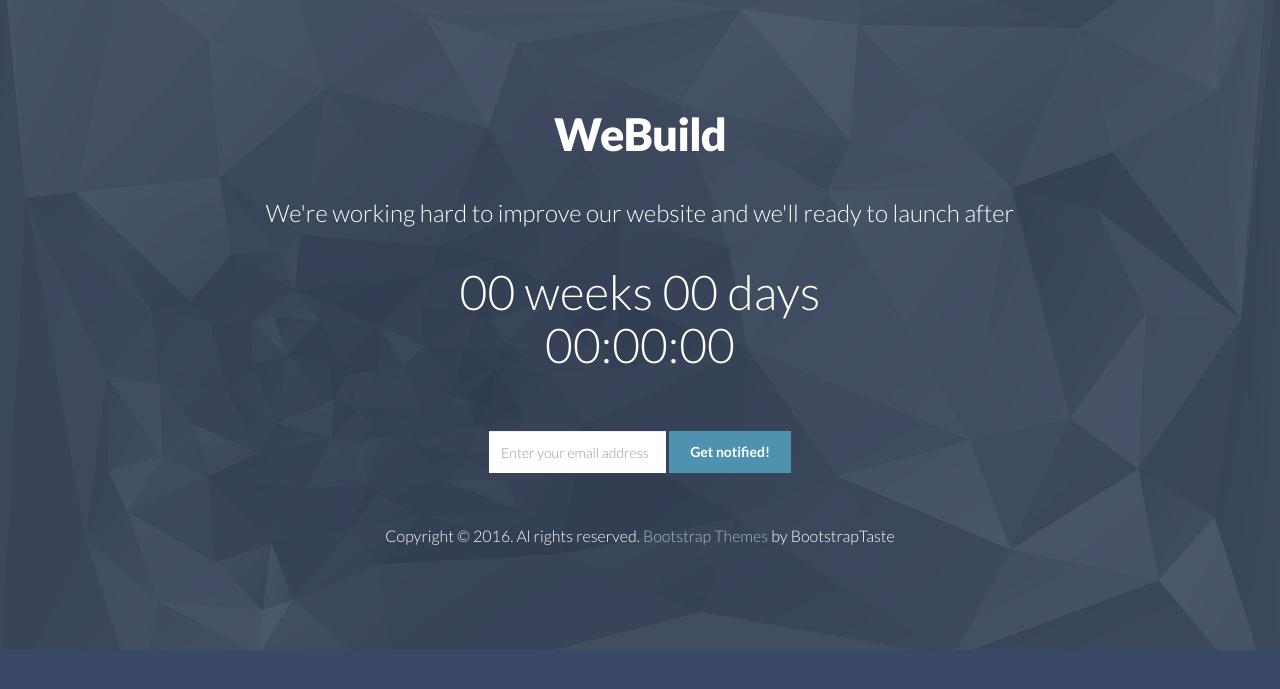
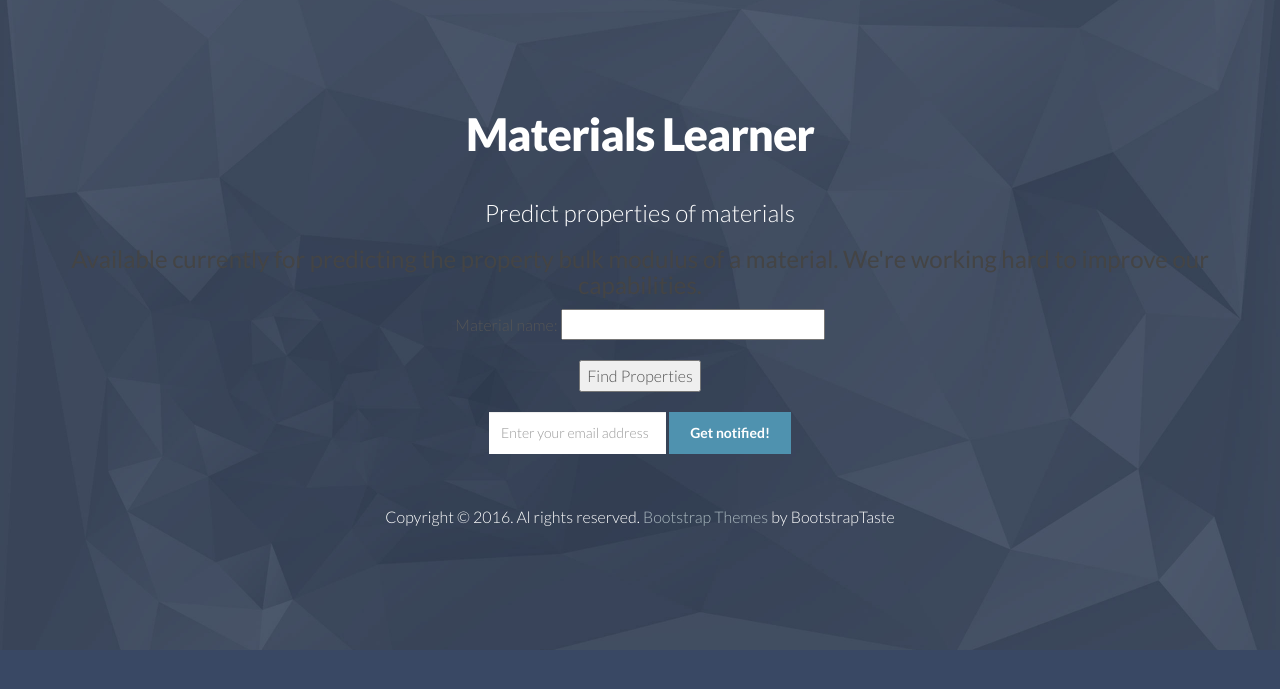
Before and after one commit to saurabh02/PredictBulkModulus, a Flask app: page /select_material in a window 1280 px wide. Shown: the top 689 px of the page. Run offline with Flask 2, Linux system fonts and the light colour scheme; some libraries are stand-ins or nearby versions.

Commit message:
use custom material form

```diff
--- a/app/templates/base.html
+++ b/app/templates/base.html
@@ -8,7 +8,7 @@
     <meta name="author" content="http://bootstraptaste.com">
     <link rel="shortcut icon" href="../static/img/favicon.png">
 
-    <title>Webuild - Free Bootstrap coming soon template with countdown</title>
+    <title>MatLearn - Property predictor</title>
 
     <!-- Bootstrap -->
     <link href="../static/css/bootstrap.css" rel="stylesheet">
--- a/app/templates/material.html
+++ b/app/templates/material.html
@@ -5,9 +5,27 @@
 		<div class="container">
 			<div class="row">
 				<div class="col-sm-12 col-md-12 col-lg-12">
-					<h1>WeBuild</h1>
-					<h2 class="subtitle">We're working hard to improve our website and we'll ready to launch after</h2>
-					<div id="countdown"></div>
+					<h1>Materials Learner</h1>
+					<h2 class="subtitle">Predict properties of materials</h2>
+                    <h3 class="subtitle">Available currently for predicting the property bulk modulus of a material.
+                        We're working hard to improve our capabilities.</h3>
+
+                    <form action="" method="post" name="login">
+                      {{ form.hidden_tag() }}
+                      <div class="divider"></div>
+                      <div class="section">
+                        <p>
+                          Material name:
+                          {{ form.formula(size=30) }}
+                        </p>
+                      </div>
+                      <div class="divider"></div>
+                      <div class="section">
+                        <!-- Additional form fields for the Address should go here -->
+                      </div>
+                      <p><input type="submit" value="Find Properties"></p>
+                    </form>
+
 					<form class="form-inline signup" role="form">
 					  <div class="form-group">
 					    <input type="email" class="form-control" id="exampleInputEmail1" placeholder="Enter your email address">
```
Also changed, not shown: app/index.html (renamed from app/templates/index.html).
